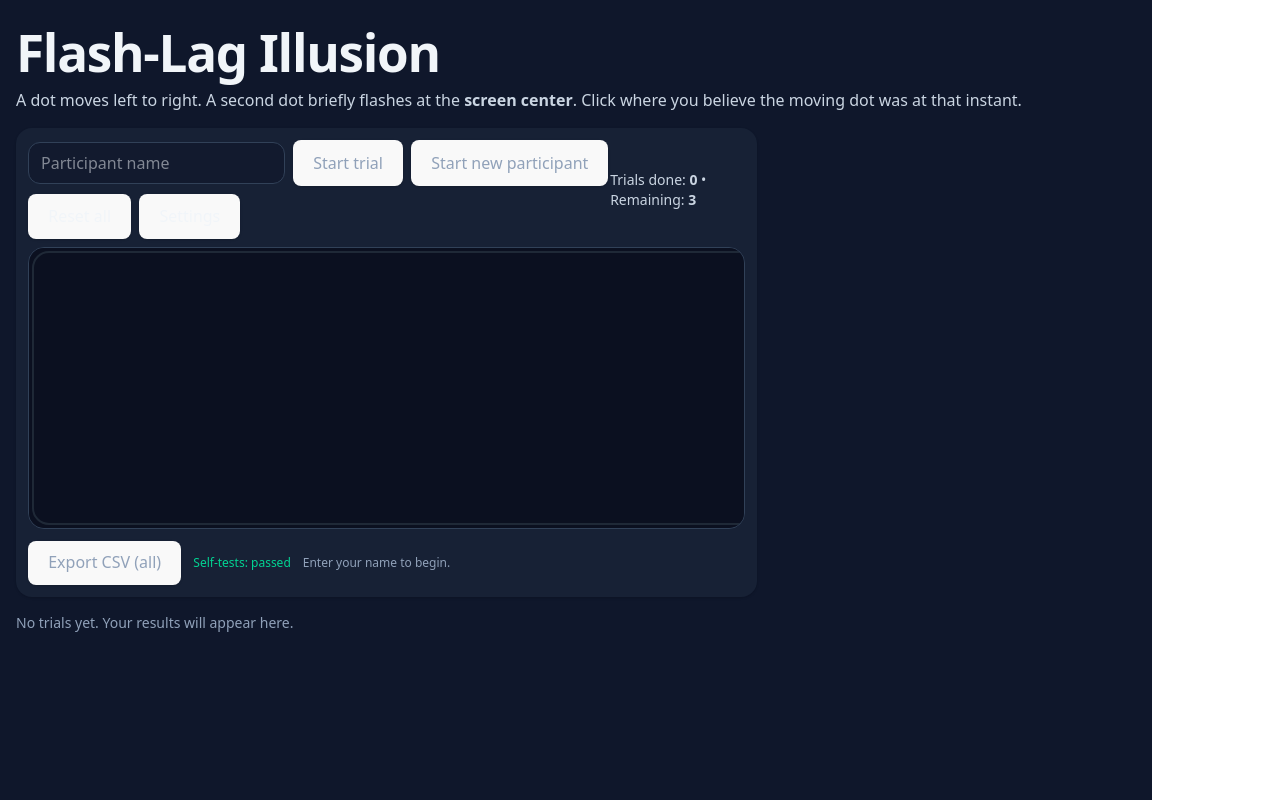
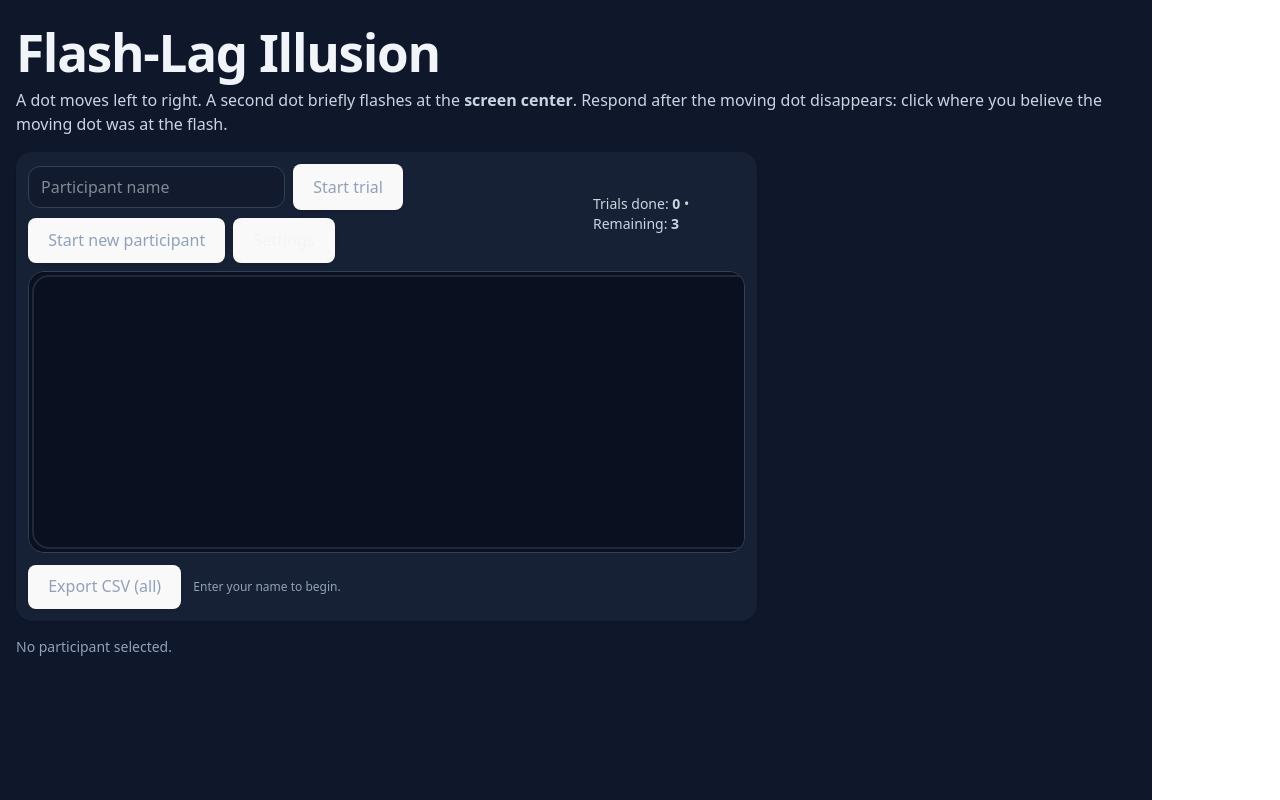
Before and after one commit to dgrignol/flashlag-demo, a React (Vite) app: page / in a window 1280 px wide. Built offline with nearby package versions, Linux system fonts and the light colour scheme.

Commit message:
FlashLagGame: UI and logic updates - Removed self-test status from UI - Moved 'Reset all' button into Settings panel - Results: only show current Participant and abs error (px) - Leaderboard: simplified title - Responses accepted only after moving dot exits; flash dot shown during response window

```diff
--- a/src/FlashLagGame.jsx
+++ b/src/FlashLagGame.jsx
@@ -1,15 +1,13 @@
 import React, { useEffect, useRef, useState, useMemo } from "react";
 
 // Flash-Lag Illusion — Multi-Participant (centered flash, 3 trials each, leaderboard)
-// Updates in this version:
-// • Keep per-participant 3 trials, compute avg abs error, and **append to a leaderboard**.
-// • After 3 trials, you can input another name and start a new participant **without resetting results**.
-// • Flash always appears at screen center; flash timing when moving dot crosses (centerX − flashLead).
-// • Accept answers even after the dot exits the screen (once flash happened). No looping/wrapping.
-// • Start/Next trial gating fixed; new "Start new participant" flow handled automatically.
-// • Extra self-tests include leaderboard addition and target-X math.
-// • (NEW) Settings panel toggle button; controls are hidden by default
-// • (NEW) Only one response collected per trial
+// Changes in this build (per request):
+// (1) Removed "Self-test: passed" from UI (self-tests still run silently).
+// (2) "Reset all" moved into the Settings panel; hidden by default.
+// (3) Results show only current Participant and absolute error (px), and only the current participant’s rows.
+// (4) Leaderboard title shortened to just "Leaderboard".
+// (5) Responses are accepted only AFTER the moving dot disappears (hits the right edge).
+//     During the allowed response window, the flash-position dot is shown persistently.
 
 export default function FlashLagGame() {
   // Canvas + animation refs
@@ -19,37 +17,39 @@ export default function FlashLagGame() {
 
   const runningRef = useRef(false);
   const posRef = useRef(0); // moving dot x (CSS px)
-  const t0Ref = useRef(0); // trial start timestamp
   const lastTsRef = useRef(0);
   const flashedRef = useRef(false);
-  const trueXAtFlashRef = useRef(null); // ground-truth moving-dot x when flash happens
+  const trueXAtFlashRef = useRef(null); // moving-dot x when flash happens
   const flashHideAtRef = useRef(0);
+
+  // NEW: gate for the post-motion response window
+  const responseWindowRef = useRef(false);
 
   // UI state
   const [participant, setParticipant] = useState("");
   const [isRunning, setIsRunning] = useState(false);
-  const [trialIdx, setTrialIdx] = useState(0); // 0..2 for three trials per participant
-  const [awaitingNext, setAwaitingNext] = useState(false); // after a response, wait for Next Trial click
-  const [showSettings, setShowSettings] = useState(false); // NEW: settings toggle
-  const [responseLocked, setResponseLocked] = useState(false); // NEW: single-response per trial
+  const [trialIdx, setTrialIdx] = useState(0); // 0..2 (3 trials)
+  const [awaitingNext, setAwaitingNext] = useState(false);
+  const [showSettings, setShowSettings] = useState(false);
+  const [responseLocked, setResponseLocked] = useState(false);
 
   // Parameters
   const [speed, setSpeed] = useState(280); // px/s
-  const [flashLead, setFlashLead] = useState(80); // px ahead of moving dot AT FLASH MOMENT
+  const [flashLead, setFlashLead] = useState(80); // px ahead of moving dot AT FLASH MOMENT (centerX − lead is trigger X)
   const [flashYOffset, setFlashYOffset] = useState(0); // px vertical offset for flash dot (positive = lower)
-  const [flashDuration, setFlashDuration] = useState(60); // ms
+  const [flashDuration, setFlashDuration] = useState(60); // ms (only for in-motion visibility)
   const [dotRadius, setDotRadius] = useState(8);
   const [bg, setBg] = useState("#0b1020");
   const [dotColor, setDotColor] = useState("#60a5fa");
   const [flashColor, setFlashColor] = useState("#f97316");
 
   // Data
-  const [results, setResults] = useState([]); // per-trial rows for all participants
-  const [summary, setSummary] = useState(null); // current participant summary { participant, average_abs_error_px }
-  const [summaries, setSummaries] = useState([]); // all participants summaries
+  const [results, setResults] = useState([]);          // all participants' trials
+  const [summary, setSummary] = useState(null);        // current participant summary
+  const [summaries, setSummaries] = useState([]);      // leaderboard
 
   const [message, setMessage] = useState("Enter your name to begin.");
-  const [selfTestStatus, setSelfTestStatus] = useState("pending");
+  const [selfTestStatus, setSelfTestStatus] = useState("pending"); // kept, but NOT shown
 
   // Layout
   const { width, height, padding } = useMemo(() => ({ width: 900, height: 280, padding: 24 }), []);
@@ -79,14 +79,12 @@ export default function FlashLagGame() {
     const dpr = devicePixelRatioRef.current;
 
     if (!runningRef.current) {
-      clear(ctx);
-      drawStage(ctx, dpr);
+      // If we're in the response window, show the flash-position dot persistently
+      renderIdleOrResponseFrame(ctx, dpr, ts);
       return;
     }
 
-    if (!t0Ref.current) t0Ref.current = ts;
     if (!lastTsRef.current) lastTsRef.current = ts;
-
     const dt = (ts - lastTsRef.current) / 1000; // seconds
     lastTsRef.current = ts;
 
@@ -98,33 +96,48 @@ export default function FlashLagGame() {
     const centerX = width / 2;
     const targetX = computeTargetX(width, flashLead); // centerX - flashLead
 
-    // Trigger the flash precisely when we cross targetX
+    // Trigger the flash when we cross targetX
     if (!flashedRef.current && posRef.current >= targetX) {
       flashedRef.current = true;
       trueXAtFlashRef.current = posRef.current; // truth at flash time
-      flashHideAtRef.current = ts + flashDuration; // visible briefly
+      flashHideAtRef.current = ts + flashDuration; // visible briefly while in motion
     }
 
-    // Stop the animation if we reached the right boundary (no wrapping/looping)
+    // Stop the animation if we reached the right boundary
     if (posRef.current >= xMax) {
       runningRef.current = false;
       setIsRunning(false);
+
+      // Open response window: keep flash-position dot visible until user answers
+      responseWindowRef.current = true;
+      setMessage("Click where the moving dot was when the flash occurred.");
+      // Draw one static frame for the response window
+      renderIdleOrResponseFrame(ctx, dpr, ts);
+      return;
     }
 
-    // Render frame
+    // Render frame (during motion)
     clear(ctx);
     drawStage(ctx, dpr);
-
-    // Moving dot (center line)
+    // Moving dot
     drawDot(ctx, posRef.current, y, dotRadius, dpr, dotColor);
-
-    // Flash dot (always centered horizontally)
+    // Flash dot (centered horizontally) — only during motion for flashDuration
     if (flashedRef.current && ts <= flashHideAtRef.current) {
       drawDot(ctx, centerX, y + flashYOffset, dotRadius + 2, dpr, flashColor);
     }
 
-    if (runningRef.current) {
-      rafRef.current = requestAnimationFrame(draw);
+    rafRef.current = requestAnimationFrame(draw);
+  };
+
+  const renderIdleOrResponseFrame = (ctx, dpr, ts) => {
+    clear(ctx);
+    drawStage(ctx, dpr);
+
+    // During response window (post-motion), show the flash dot persistently at its position
+    if (responseWindowRef.current && flashedRef.current) {
+      const y = Math.floor(height / 2);
+      const centerX = width / 2;
+      drawDot(ctx, centerX, y + flashYOffset, dotRadius + 2, dpr, flashColor);
     }
   };
 
@@ -159,7 +172,7 @@ export default function FlashLagGame() {
     ctx.closePath();
   }
 
-  // Start a trial (no loop; single pass until user response)
+  // Start a trial
   const startTrial = () => {
     if (!participant.trim()) {
       setMessage("Please enter the participant name first.");
@@ -171,19 +184,19 @@ export default function FlashLagGame() {
     if (!canvas) return;
 
     posRef.current = padding; // reset to left
-    t0Ref.current = 0;
     lastTsRef.current = 0;
     flashedRef.current = false;
     trueXAtFlashRef.current = null;
     flashHideAtRef.current = 0;
+    responseWindowRef.current = false;
 
-    // NEW: unlock response collection at the start of the trial
+    // unlock response collection at the start of the trial
     setResponseLocked(false);
 
     runningRef.current = true;
     setIsRunning(true);
     setAwaitingNext(false);
-    setMessage("Watch for the flash (center), then click where the moving dot was at that instant.");
+    setMessage("Watch for the flash (center). Respond after the dot disappears.");
     rafRef.current = requestAnimationFrame(draw);
   };
 
@@ -193,37 +206,38 @@ export default function FlashLagGame() {
       setMessage("Please enter a new participant name.");
       return;
     }
-    // Reset per-participant state, keep global data
     setSummary(null);
     setTrialIdx(0);
     setAwaitingNext(false);
     setMessage("Ready for Trial 1. Click Start trial when ready.");
   };
 
-  // Handle response
+  // Handle response — only after motion finished AND flash happened
   const onCanvasClick = (e) => {
-    // NEW: guard to allow only one response per trial
     if (responseLocked) return;
+    if (!responseWindowRef.current) return;                 // accept only after dot has disappeared
+    if (!flashedRef.current || trueXAtFlashRef.current == null) return;
 
-    // Accept answers even after the dot exits, as long as the flash occurred
-    if (!flashedRef.current || trueXAtFlashRef.current == null) {
-      return; // ignore clicks before the flash
-    }
     const rect = canvasRef.current.getBoundingClientRect();
     const clickX = e.clientX - rect.left; // CSS px
 
-    runningRef.current = false; // stop animating until the next trial
+    // close response window
+    responseWindowRef.current = false;
+
+    runningRef.current = false;
     setIsRunning(false);
     cancelAnimationFrame(rafRef.current);
 
-    // Ground truth = moving dot x at flash time (constrained within the stage)
+    // Ground truth = moving dot x at flash time (constrained)
     const truth = clamp(trueXAtFlashRef.current, padding, width - padding);
-    const signedError = clickX - truth; // + = clicked to the right of truth
+    const signedError = clickX - truth;
     const absError = Math.abs(signedError);
 
     const trial = {
       participant: participant.trim(),
       trial: trialIdx + 1,
+      abs_error_px: round2(absError),
+      // keep internal bookkeeping (not shown in Results)
       speed_px_s: speed,
       flash_lead_px: flashLead,
       flash_yoffset_px: flashYOffset,
@@ -231,16 +245,16 @@ export default function FlashLagGame() {
       truth_x_px: round2(truth),
       click_x_px: round2(clickX),
       signed_error_px: round2(signedError),
-      abs_error_px: round2(absError),
       timestamp: new Date().toISOString(),
     };
 
     const newResults = [...results, trial];
     setResults(newResults);
 
+    // Visual feedback: flash dot + truth + click marker + error bar
     drawFeedback(truth, clickX);
 
-    // NEW: lock further responses for this trial
+    // lock further responses for this trial
     setResponseLocked(true);
 
     // Prepare next step
@@ -248,7 +262,6 @@ export default function FlashLagGame() {
     setTrialIdx(completedTrials);
 
     if (completedTrials >= 3) {
-      // Compute average and store summary AND leaderboard
       const rowsThisParticipant = newResults.filter((r) => r.participant === participant.trim());
       const avg = rowsThisParticipant.reduce((a, r) => a + r.abs_error_px, 0) / rowsThisParticipant.length;
       const newSummary = { participant: participant.trim(), average_abs_error_px: round2(avg) };
@@ -275,21 +288,21 @@ export default function FlashLagGame() {
     const y = Math.floor(height / 2);
     const centerX = width / 2;
 
-    // Show flash location at its vertical offset (centered horizontally)
+    // Flash position dot (persist)
     drawDot(ctx, centerX, y + flashYOffset, dotRadius + 2, dpr, flashColor);
-    // Show true moving-dot position at flash time
+    // True moving-dot position at flash time
     drawDot(ctx, truthX, y, dotRadius, dpr, dotColor);
 
     // Click marker
     ctx.save();
-    ctx.strokeStyle = "#10b981"; // green
+    ctx.strokeStyle = "#10b981";
     ctx.lineWidth = 2 * dpr;
     ctx.beginPath();
     ctx.arc(clickX * dpr, y * dpr, (dotRadius + 6) * dpr, 0, Math.PI * 2);
     ctx.stroke();
     ctx.restore();
 
-    // Horizontal error bar (x-only task)
+    // Horizontal error bar
     ctx.save();
     ctx.strokeStyle = "#e5e7eb";
     ctx.setLineDash([6 * dpr, 6 * dpr]);
@@ -327,6 +340,9 @@ export default function FlashLagGame() {
     setTrialIdx(0);
     setAwaitingNext(false);
     setParticipant("");
+    responseWindowRef.current = false;
+    flashedRef.current = false;
+    trueXAtFlashRef.current = null;
     setMessage("Enter your name to begin.");
     const canvas = canvasRef.current;
     if (canvas) {
@@ -340,7 +356,7 @@ export default function FlashLagGame() {
   const clamp = (v, a, b) => Math.max(a, Math.min(b, v));
   const round2 = (v) => Math.round(v * 100) / 100;
 
-  // Pure helpers so we can self-test them
+  // Pure helpers
   function computeTargetX(w, lead) {
     return w / 2 - lead;
   }
@@ -351,7 +367,7 @@ export default function FlashLagGame() {
     return trialIndex === 0 ? !awaiting : awaiting;
   }
 
-  // Export CSV (includes full trial log + leaderboard)
+  // Export CSV (full log + leaderboard)
   const exportCSV = () => {
     if (results.length === 0) return;
 
@@ -363,7 +379,6 @@ export default function FlashLagGame() {
     csvParts.push(header.join(","));
     csvParts.push(...rows.map((r) => r.join(",")));
 
-    // Leaderboard
     if (summaries.length) {
       csvParts.push("");
       csvParts.push("LEADERBOARD");
@@ -384,7 +399,7 @@ export default function FlashLagGame() {
     URL.revokeObjectURL(url);
   };
 
-  // One-time initial paint + self-tests
+  // One-time initial paint + silent self-tests
   useEffect(() => {
     const canvas = canvasRef.current;
     if (!canvas) return;
@@ -393,23 +408,26 @@ export default function FlashLagGame() {
     drawStage(ctx, devicePixelRatioRef.current);
 
     const passed = runSelfTests();
-    setSelfTestStatus(passed ? "passed" : "failed");
+    setSelfTestStatus(passed ? "passed" : "failed"); // not shown in UI
 
     return () => cancelAnimationFrame(rafRef.current);
   }, []);
 
   const trialsRemaining = Math.max(0, 3 - trialIdx);
   const canStartTrial = canStartTrialLogic(trialIdx, isRunning, awaitingNext, participant);
-  const canStartNewParticipant = !isRunning && trialIdx >= 3; // after finishing 3 trials
+  const canStartNewParticipant = !isRunning && trialIdx >= 3;
 
   return (
     <div className="min-h-screen w-full bg-slate-900 text-slate-100 flex flex-col items-center py-6">
       <div className="w-full max-w-6xl px-4">
         <h1 className="text-2xl md:text-3xl font-semibold tracking-tight mb-2">Flash-Lag Illusion</h1>
-        <p className="text-slate-300 mb-4">A dot moves left to right. A second dot briefly flashes at the <strong>screen center</strong>. Click where you believe the moving dot was at that instant.</p>
+        <p className="text-slate-300 mb-4">
+          A dot moves left to right. A second dot briefly flashes at the <strong>screen center</strong>.
+          Respond after the moving dot disappears: click where you believe the moving dot was at the flash.
+        </p>
 
         <div className="grid lg:grid-cols-3 gap-4 mb-4">
-          {/* Stage & controls */}
+          {/* Stage & primary controls */}
           <div className="lg:col-span-2 bg-slate-800/60 rounded-2xl p-3 shadow">
             <div className="flex items-center justify-between mb-2">
               <div className="flex items-center gap-2 flex-wrap">
@@ -434,9 +452,8 @@ export default function FlashLagGame() {
                 >
                   Start new participant
                 </button>
-                <button onClick={reset} className="px-4 py-2 rounded-xl bg-slate-700 hover:bg-slate-600 shadow">Reset all</button>
 
-                {/* NEW: Settings toggle */}
+                {/* Settings toggle (now also contains Reset) */}
                 <button
                   onClick={() => setShowSettings((s) => !s)}
                   className="px-4 py-2 rounded-xl bg-slate-700 hover:bg-slate-600 shadow"
@@ -457,7 +474,7 @@ export default function FlashLagGame() {
               <canvas
                 ref={canvasRef}
                 onClick={onCanvasClick}
-                className={`block select-none ${responseLocked ? "cursor-not-allowed" : "cursor-crosshair"}`} // NEW: visual cue after response
+                className={`block select-none ${responseLocked ? "cursor-not-allowed" : "cursor-crosshair"}`}
                 aria-label="Flash-lag illusion canvas"
               />
             </div>
@@ -470,9 +487,7 @@ export default function FlashLagGame() {
               >
                 Export CSV (all)
               </button>
-              <span className={`text-xs ${selfTestStatus === "passed" ? "text-emerald-400" : selfTestStatus === "failed" ? "text-rose-400" : "text-slate-400"}`}>
-                Self-tests: {selfTestStatus}
-              </span>
+              {/* self-test status intentionally hidden */}
               <div className="text-xs text-slate-400">{message}</div>
             </div>
           </div>
@@ -491,50 +506,37 @@ export default function FlashLagGame() {
                   <ColorSwatch label="Dot" value={dotColor} onChange={setDotColor} />
                   <ColorSwatch label="Flash" value={flashColor} onChange={setFlashColor} />
                 </div>
+
+                {/* Moved here: Reset all */}
+                <div className="pt-4 border-t border-slate-700 mt-4">
+                  <button onClick={reset} className="px-4 py-2 rounded-xl bg-slate-700 hover:bg-slate-600 shadow w-full">
+                    Reset all
+                  </button>
+                </div>
               </div>
             </div>
           )}
         </div>
 
         {/* Results + Leaderboard */}
-        <ResultsTable results={results} />
+        <ResultsTable results={results} currentParticipant={participant.trim()} />
         <Leaderboard summaries={summaries} />
       </div>
     </div>
   );
 
   // --------------------------
-  // Lightweight self-tests
+  // Lightweight self-tests (silent)
   // --------------------------
   function runSelfTests() {
     try {
-      // math helpers
       console.assert(clamp(5, 0, 10) === 5, "clamp in-range");
-      console.assert(clamp(-1, 0, 10) === 0, "clamp low bound");
-      console.assert(clamp(11, 0, 10) === 10, "clamp high bound");
       console.assert(round2(1.2345) === 1.23, "round2 works");
-
-      // target X helper
       console.assert(computeTargetX(900, 80) === 370, "targetX 900, lead 80 => 450-80");
-      console.assert(computeTargetX(900, -60) === 510, "targetX 900, lead -60 => 450+60");
-
-      // start-button logic
       console.assert(canStartTrialLogic(0, false, false, "A") === true, "trial0 start enabled");
-      console.assert(canStartTrialLogic(1, false, true, "A") === true, "trial1 next enabled after response");
-      console.assert(canStartTrialLogic(1, false, false, "A") === false, "trial1 next disabled before response");
-      console.assert(canStartTrialLogic(2, true, true, "A") === false, "disabled while running");
-
-      // leaderboard append
-      const lb = [{ participant: "X", average_abs_error_px: 12.3 }];
-      const withY = [...lb.filter((s) => s.participant !== "Y"), { participant: "Y", average_abs_error_px: 10 }];
-      console.assert(withY.length === 2 && withY[1].participant === "Y", "leaderboard add ok");
-
-      // canvas existence
       console.assert(canvasRef.current instanceof HTMLCanvasElement, "canvas exists");
-
       return true;
-    } catch (e) {
-      console.error("Self-tests failed:", e);
+    } catch {
       return false;
     }
   }
@@ -574,11 +576,15 @@ function ColorSwatch({ label, value, onChange }) {
   );
 }
 
-function ResultsTable({ results }) {
-  if (!results.length)
-    return <div className="mt-2 text-sm text-slate-400">No trials yet. Your results will appear here.</div>;
-
-  const headers = Object.keys(results[0]);
+// (3) Results: only current participant + two columns (Participant, Abs error (px))
+function ResultsTable({ results, currentParticipant }) {
+  const rows = results.filter((r) => r.participant === currentParticipant);
+  if (!currentParticipant) {
+    return <div className="mt-2 text-sm text-slate-400">No participant selected.</div>;
+  }
+  if (!rows.length) {
+    return <div className="mt-2 text-sm text-slate-400">No trials yet for this Participant.</div>;
+  }
   return (
     <div className="mt-4">
       <h3 className="text-lg font-semibold mb-2">Results</h3>
@@ -586,19 +592,15 @@ function ResultsTable({ results }) {
         <table className="min-w-full text-sm">
           <thead className="bg-slate-800/80">
             <tr>
-              {headers.map((k) => (
-                <th key={k} className="px-3 py-2 text-left font-medium text-slate-200 whitespace-nowrap">
-                  {k.replaceAll("_", " ")}
-                </th>
-              ))}
+              <th className="px-3 py-2 text-left font-medium text-slate-200">Participant</th>
+              <th className="px-3 py-2 text-left font-medium text-slate-200">Abs error (px)</th>
             </tr>
           </thead>
           <tbody>
-            {results.map((r, i) => (
+            {rows.map((r, i) => (
               <tr key={i} className={i % 2 ? "bg-slate-900/40" : "bg-slate-900/20"}>
-                {headers.map((k) => (
-                  <td key={k} className="px-3 py-2 whitespace-nowrap text-slate-300">{String(r[k])}</td>
-                ))}
+                <td className="px-3 py-2 text-slate-300">{r.participant}</td>
+                <td className="px-3 py-2 text-slate-300">{r.abs_error_px}</td>
               </tr>
             ))}
           </tbody>
@@ -608,12 +610,13 @@ function ResultsTable({ results }) {
   );
 }
 
+// (4) Leaderboard title simplified
 function Leaderboard({ summaries }) {
   if (!summaries.length) return null;
   const sorted = [...summaries].sort((a, b) => a.average_abs_error_px - b.average_abs_error_px);
   return (
     <div className="mt-6">
-      <h3 className="text-lg font-semibold mb-2">Leaderboard (avg abs error, lower is better)</h3>
+      <h3 className="text-lg font-semibold mb-2">Leaderboard</h3>
       <div className="overflow-x-auto rounded-xl border border-slate-700">
         <table className="min-w-full text-sm">
           <thead className="bg-slate-800/80">
```
